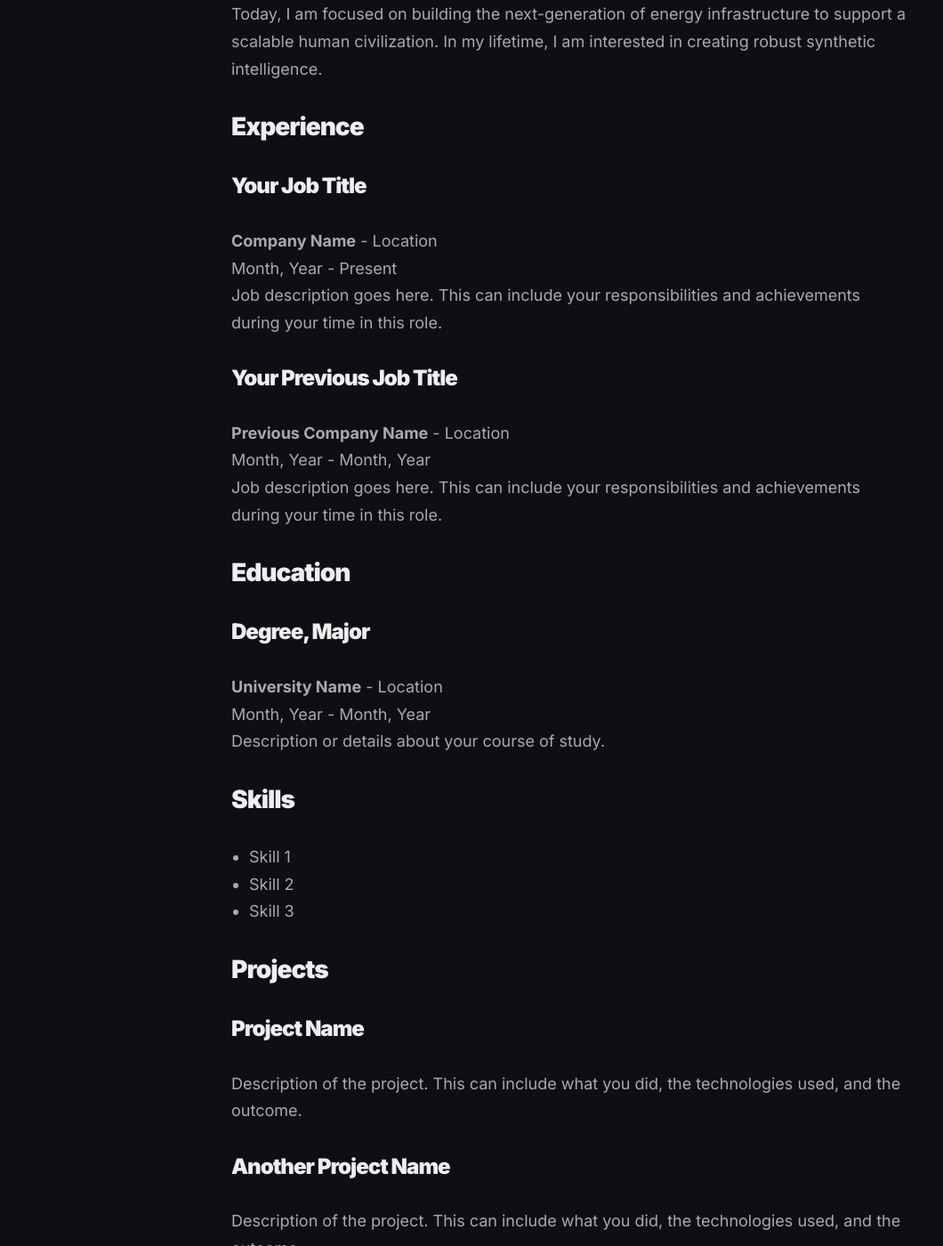
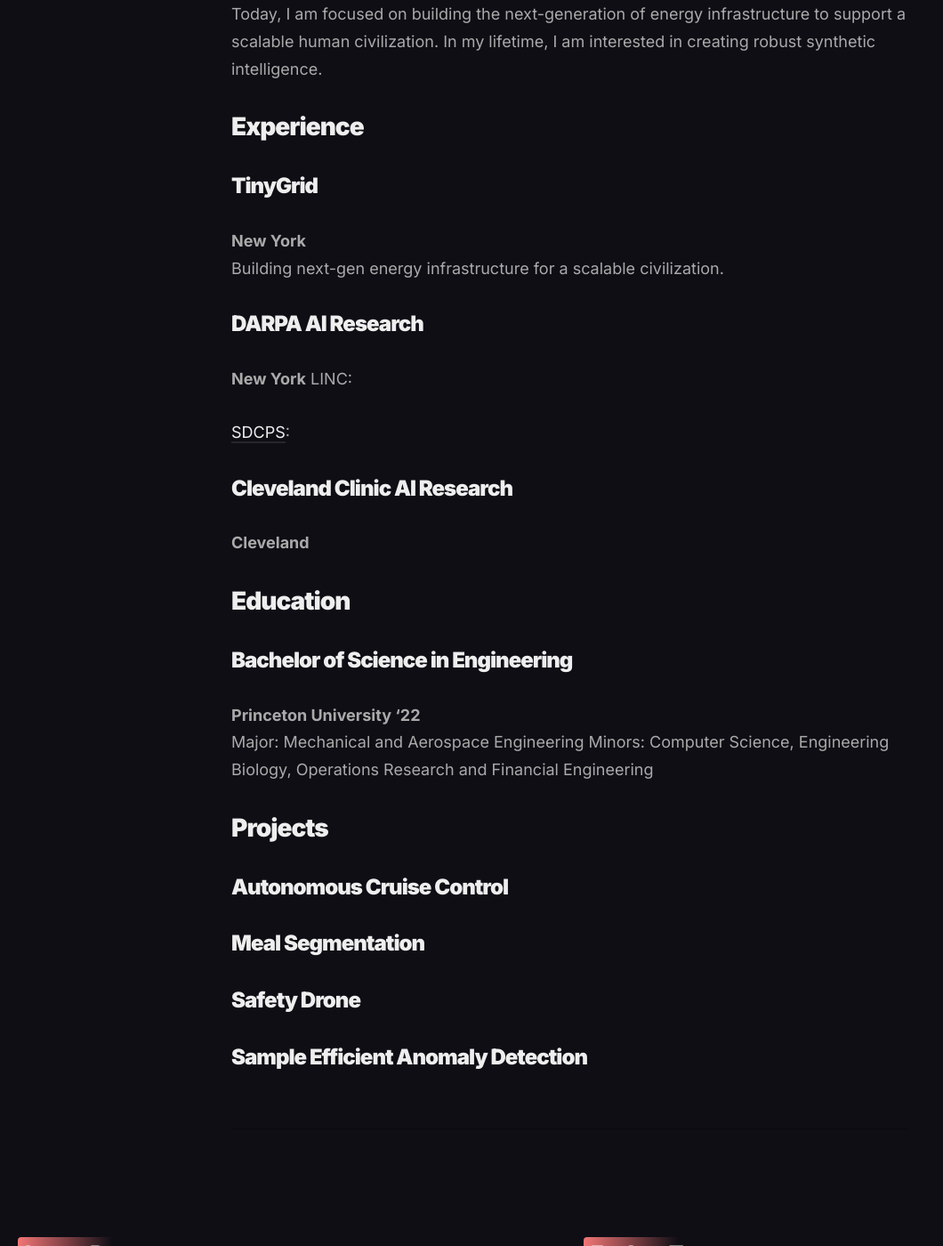
Before and after one commit to pranav270-create/pranav270-create.github.io, a Jekyll site: the page built from _pages/about.md, in a window 1280 px wide and 1400 px high, scrolled down 1090 px. Shown: the whole window at 89% size, without its empty margins (0-1060 px from the left). Built offline with Jekyll 4.4.1, drawn with Linux system fonts in a browser that asks for light colours; nearby versions of some CDN libraries; some of the changed text lies outside the part shown.

Commit message:
resume n shit

```diff
--- a/_pages/about.md
+++ b/_pages/about.md
@@ -18,40 +18,35 @@
 
 ## Experience
 
-### Your Job Title
-**Company Name** - Location
-Month, Year - Present
-Job description goes here. This can include your responsibilities and achievements during your time in this role.
+### TinyGrid
+**New York**
+Building next-gen energy infrastructure for a scalable civilization.
 
-### Your Previous Job Title
-**Previous Company Name** - Location
-Month, Year - Month, Year
-Job description goes here. This can include your responsibilities and achievements during your time in this role.
+### DARPA AI Research
+**New York**
+LINC:
+
+[SDCPS](https://www.darpa.mil/program/symbiotic-design-for-cyber-physical-systems):
+
+### Cleveland Clinic AI Research
+**Cleveland**
+
 
 ## Education
 
-### Degree, Major
-**University Name** - Location
-Month, Year - Month, Year
-Description or details about your course of study.
-
-## Skills
-
-- Skill 1
-- Skill 2
-- Skill 3
+### Bachelor of Science in Engineering
+**Princeton University '22**
+Major: Mechanical and Aerospace Engineering
+Minors: Computer Science, Engineering Biology, Operations Research and Financial Engineering
 
 ## Projects
 
-### Project Name
-Description of the project. This can include what you did, the technologies used, and the outcome.
+### Autonomous Cruise Control
 
-### Another Project Name
-Description of the project. This can include what you did, the technologies used, and the outcome.
+### Meal Segmentation
 
-## Certifications
+### Safety Drone
 
-- Certification Name, Issuing Authority, Date
-- Another Certification Name, Issuing Authority, Date
+### Sample Efficient Anomaly Detection
 
 <hr>
```
Also changed, not shown: other parts of _pages/about.md (+1 -1 lines).
